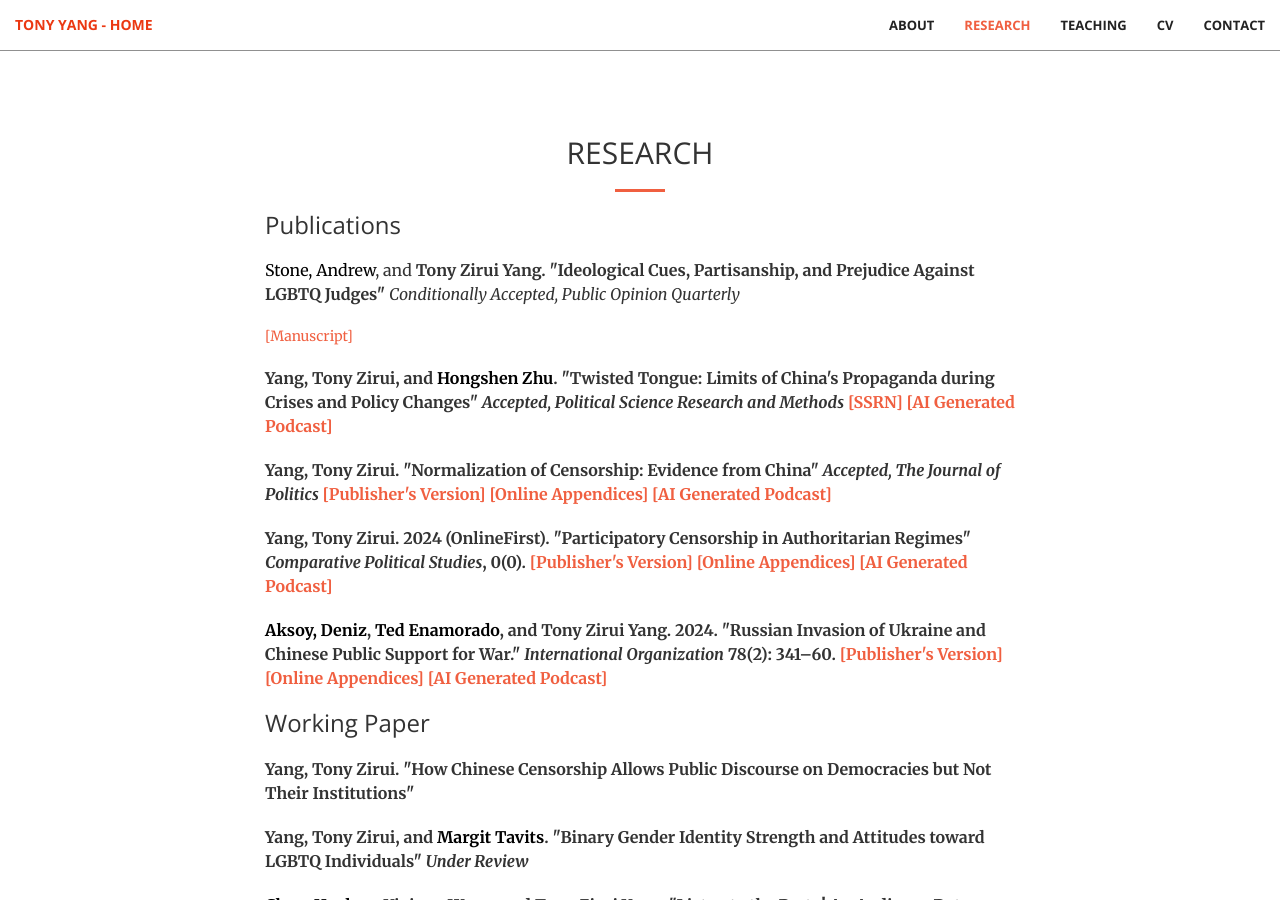
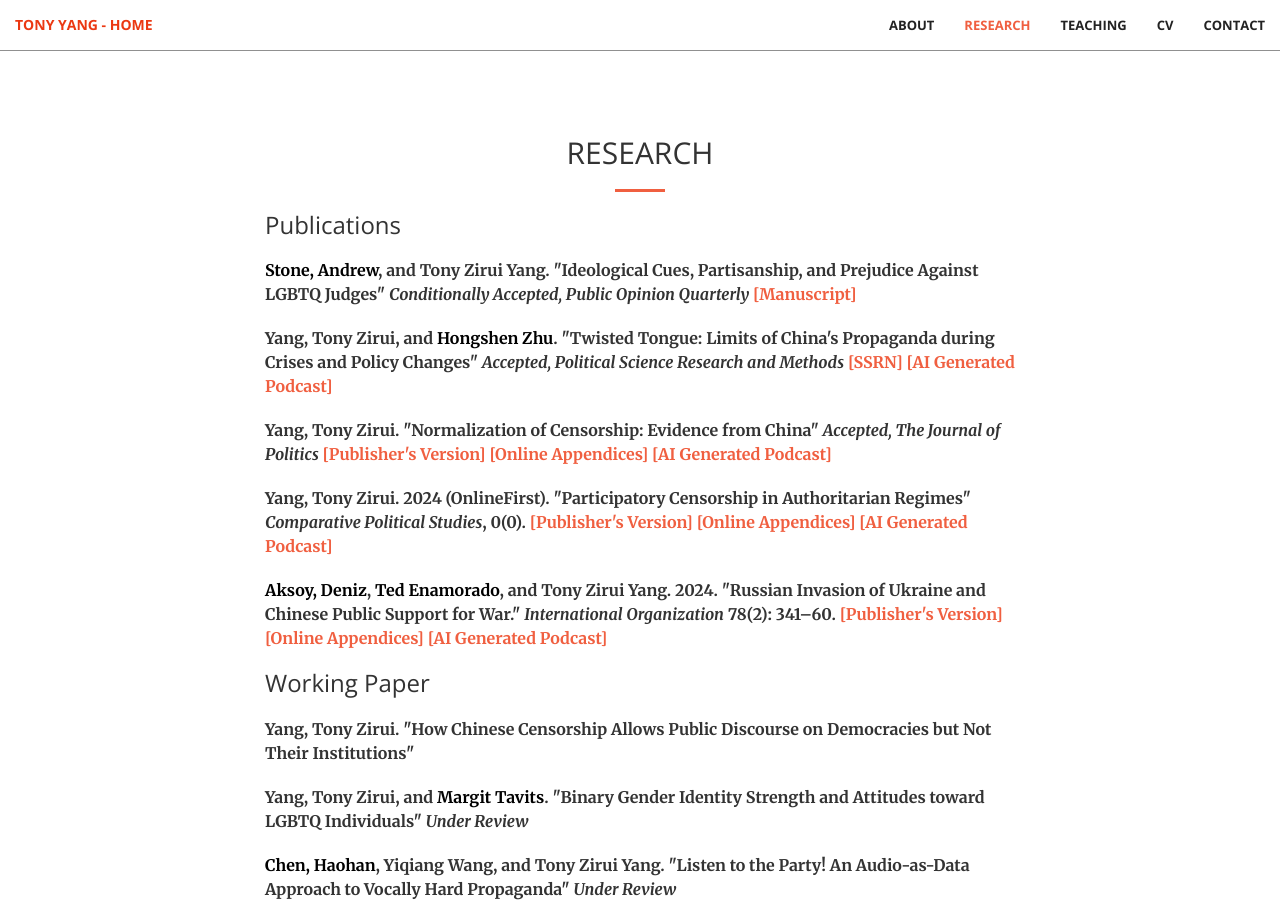
Before and after one commit to tonyhsfz/website, a Jekyll site: the page built from index.html, in a window 1280 px wide and 900 px high, scrolled down 1776 px. Built offline with Jekyll 4.4.1, drawn with Linux system fonts in a browser that asks for light colours.

Commit message:
Update publication.html

```diff
--- a/_includes/publication.html
+++ b/_includes/publication.html
@@ -6,9 +6,9 @@
                 <hr>
                 <h3 class="section-heading">Publications</h3>
                      <p></p>
-                        <p>  <a href="https://www.andrewrstone.com/" style="color: black;">Stone, Andrew</a>, and <b> Tony Zirui Yang. "Ideological Cues, Partisanship, and Prejudice Against LGBTQ Judges"</b>
-                            <i>Conditionally Accepted, Public Opinion Quarterly</i> </p>
-                     <a href="/img/Stone&Yang.pdf">[Manuscript]</a>
+                        <p><b>  <a href="https://www.andrewrstone.com/" style="color: black;">Stone, Andrew</a>, and Tony Zirui Yang. "Ideological Cues, Partisanship, and Prejudice Against LGBTQ Judges"
+                            <i>Conditionally Accepted, Public Opinion Quarterly</i>
+                     <a href="/img/Stone&Yang.pdf">[Manuscript]</a></b> </p>
                      <p></p>
                 <p><b> Yang, Tony Zirui, and <a href="https://hongshenzhu.org/" style="color: black;">Hongshen Zhu</a>.
                         "Twisted Tongue: Limits of China's Propaganda during Crises and Policy Changes"
```
